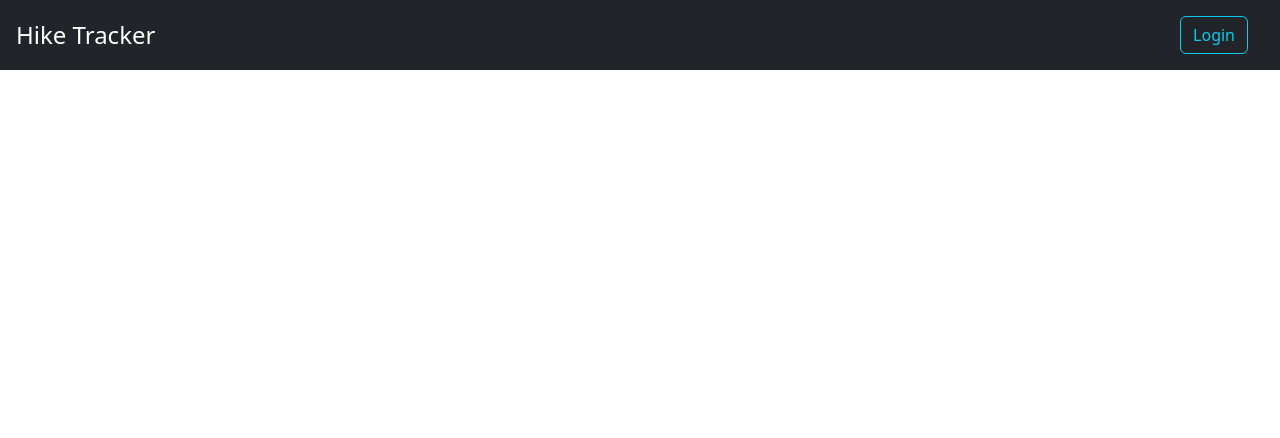
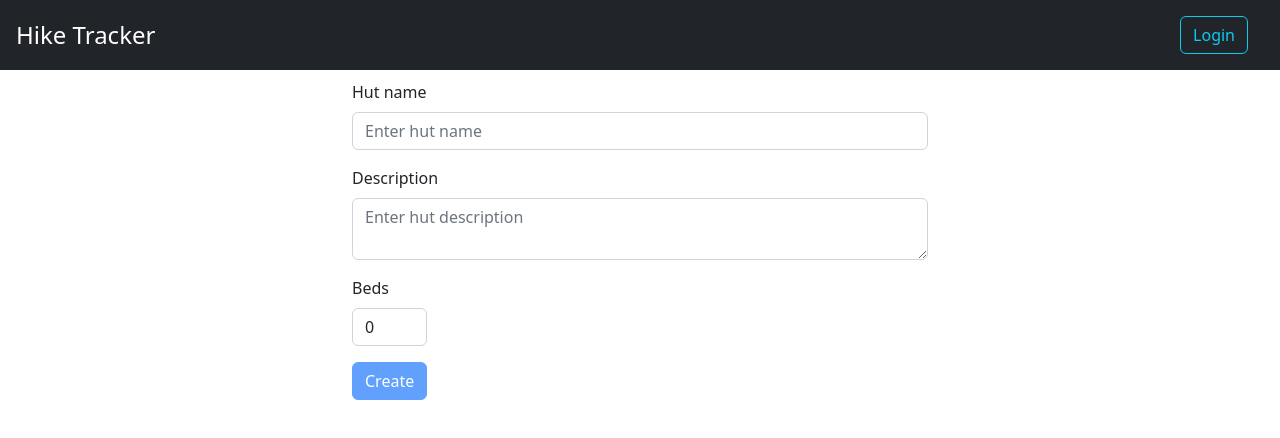
Before and after one commit to SE2-2022-G17/se2022-17-Hike-Tracker, a React (Create React App) app in the folder client/: page /huts/create in a window 1280 px wide. Before the commit this address had no page. Shown: the top 438 px of the page. Built offline with nearby package versions, Linux system fonts and the light colour scheme.

Commit message:
feat: create UI component to define hut

```diff
--- a/client/src/App.css
+++ b/client/src/App.css
@@ -101,16 +101,16 @@
   align-items: center;
 }
 
-.hike-feature{
+.hike-feature {
   padding-left: 3%;
   margin: 0;
 }
 
-.basic-filter{
+.basic-filter {
   width: 50%;
 }
 
-.coordinates{
+.coordinates {
   color: gray;
 }
 
@@ -134,7 +134,7 @@
   padding: 0rem 1rem;
 }
 
-.home-page-link{
+.home-page-link {
   text-decoration: none;
   font-size: x-large;
 }
@@ -158,7 +158,7 @@
   padding-top: 2rem;
 }
 
-.base-form{
+.base-form {
   padding: 2% 0%;
 }
 
@@ -172,3 +172,11 @@
   font-size: large;
   color: rgb(217, 216, 216);
 }
+
+.form-container {
+  max-width: 600px;
+}
+
+.form-number {
+  max-width: 75px;
+}
--- a/client/src/App.js
+++ b/client/src/App.js
@@ -11,6 +11,7 @@ import NavigationBar from './components/NavigationBar';
 import { ProfileModal } from './components/Profile';
 import VerifyAccount from './components/VerifyAccount';
 import {HighVerification} from './components/highLevelUserVerification'
+import CreateHut from './components/CreateHut'
 
 import API from './API';
 
@@ -156,6 +157,7 @@ function MainApp() {
         <Route path="/VerifyAccount/:email" element={<VerifyAccount doLogIn={doLogIn} />}/>
         <Route path="/hiker/hikes/:id" element={<ShowHike/>} />
         <Route path="/HighLevelVerification" element={<HighVerification />}/>
+        <Route path="/huts/create" element={<CreateHut />}/>
       </Routes>
     </>
   );
--- /dev/null
+++ b/client/src/components/CreateHut.js
@@ -0,0 +1,64 @@
+import { useEffect, useState } from "react";
+import { Container, Form, Button, Row, Col } from "react-bootstrap";
+
+
+function CreateHut(props) {
+    const [name, setName] = useState('')
+    const [description, setDescription] = useState('')
+    const [beds, setBeds] = useState(0)
+    const [disabled, setDisabled] = useState(true)
+
+    // this is used to validate data and activate button
+    useEffect(() => {
+        if (beds < 0)
+            setBeds(0)
+
+        if (name.trim().length === 0 || description.trim().length === 0) {
+            setDisabled(true)
+        }
+
+        if (name.trim().length !== 0 && description.trim().length !== 0) {
+            setDisabled(false)
+        }
+
+    }, [name, description, beds])
+
+    return (
+        <Container className="form-container">
+            <Form>
+                <Form.Group className="mb-3">
+                    <Form.Label>Hut name</Form.Label>
+                    <Form.Control
+                        type="text"
+                        placeholder="Enter hut name"
+                        onChange={event => setName(event.target.value)}
+                    />
+                </Form.Group>
+
+                <Form.Group className="mb-3">
+                    <Form.Label>Description</Form.Label>
+                    <Form.Control
+                        as="textarea"
+                        type="text"
+                        placeholder="Enter hut description"
+                        onChange={event => setDescription(event.target.value)}
+                    />
+                </Form.Group>
+
+                <Form.Group className="mb-3 form-number">
+                    <Form.Label>Beds</Form.Label>
+                    <Form.Control
+                        type="number"
+                        value={beds}
+                        onChange={event => { if (event.target.value >= 0) setBeds(event.target.value) }}
+                    />
+                </Form.Group>
+                <Button variant="primary" type="submit" disabled={disabled}>
+                    Create
+                </Button>
+            </Form>
+        </Container>
+    )
+}
+
+export default CreateHut;
```
